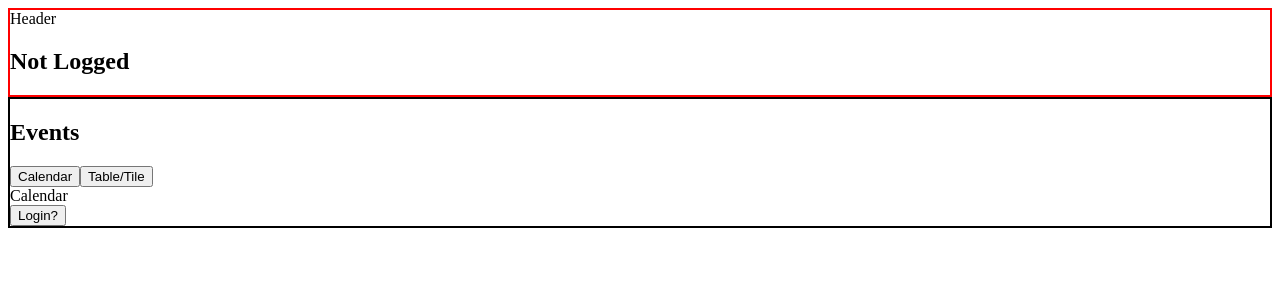
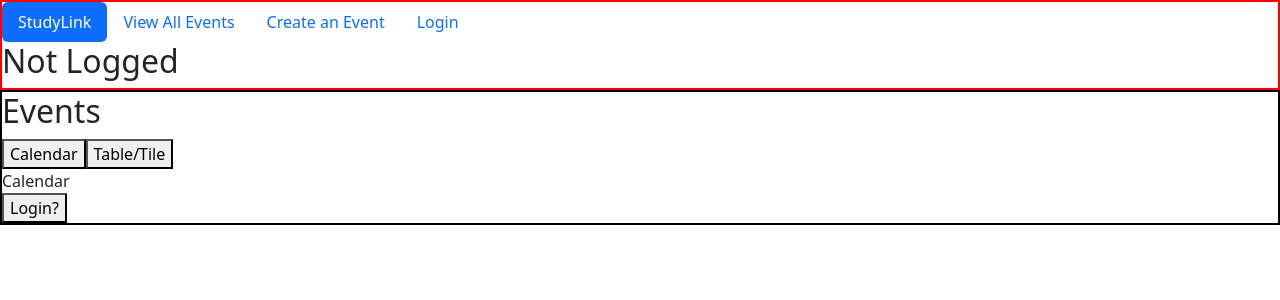
Before and after one commit to SArunD/GT-StudyLink, a React (Vite) app in the folder my-app/: page /events in a window 1280 px wide. Shown: the top 300 px of the page. Built offline with nearby package versions, Linux system fonts and the light colour scheme; no server answers.

Commit message:
inital nav bar

```diff
--- a/my-app/src/App.jsx
+++ b/my-app/src/App.jsx
@@ -11,6 +11,7 @@ import ProtectedRoutes from "./utils/ProtectedRoutes"
 import React from "react"
 import Register from "./pages/Register"
 import ViewEvents from "./pages/ViewEvents"
+import 'bootstrap/dist/css/bootstrap.css';
 
 function App() {
   return (
--- a/my-app/src/components/Header.jsx
+++ b/my-app/src/components/Header.jsx
@@ -1,4 +1,5 @@
 import React, { useContext } from 'react'
+import Nav from 'react-bootstrap/Nav';
 
 import { AuthContext } from "../utils/AuthContext"
 
@@ -7,7 +8,30 @@ function Header() {
 
   return (
     <header style={{ border: "2px solid red" }}>
-        Header
+      <Nav
+        variant="pills"
+        activeKey="/home"
+        onSelect={(selectedKey) => alert(`selected ${selectedKey}`)}
+      >
+        <Nav.Item>
+          <Nav.Link href="/home">StudyLink</Nav.Link>
+        </Nav.Item>
+        {/* <Nav.Item>
+          <Nav.Link href="/events">Calendar</Nav.Link>
+        </Nav.Item> */}
+        <Nav.Item>
+          <Nav.Link href="/events">View All Events</Nav.Link>
+        </Nav.Item>
+        <Nav.Item>
+          <Nav.Link href="/events/add">Create an Event</Nav.Link>
+        </Nav.Item>
+        <Nav.Item>
+          <Nav.Link href="/login">Login</Nav.Link>
+        </Nav.Item>
+        {/* <Nav.Item>
+          <Nav.Link href="/home">View Events</Nav.Link>
+        </Nav.Item> */}
+      </Nav>
         {user ? <h2>Logged IN</h2> : <h2>Not Logged</h2>}
     </header>
   )
```
